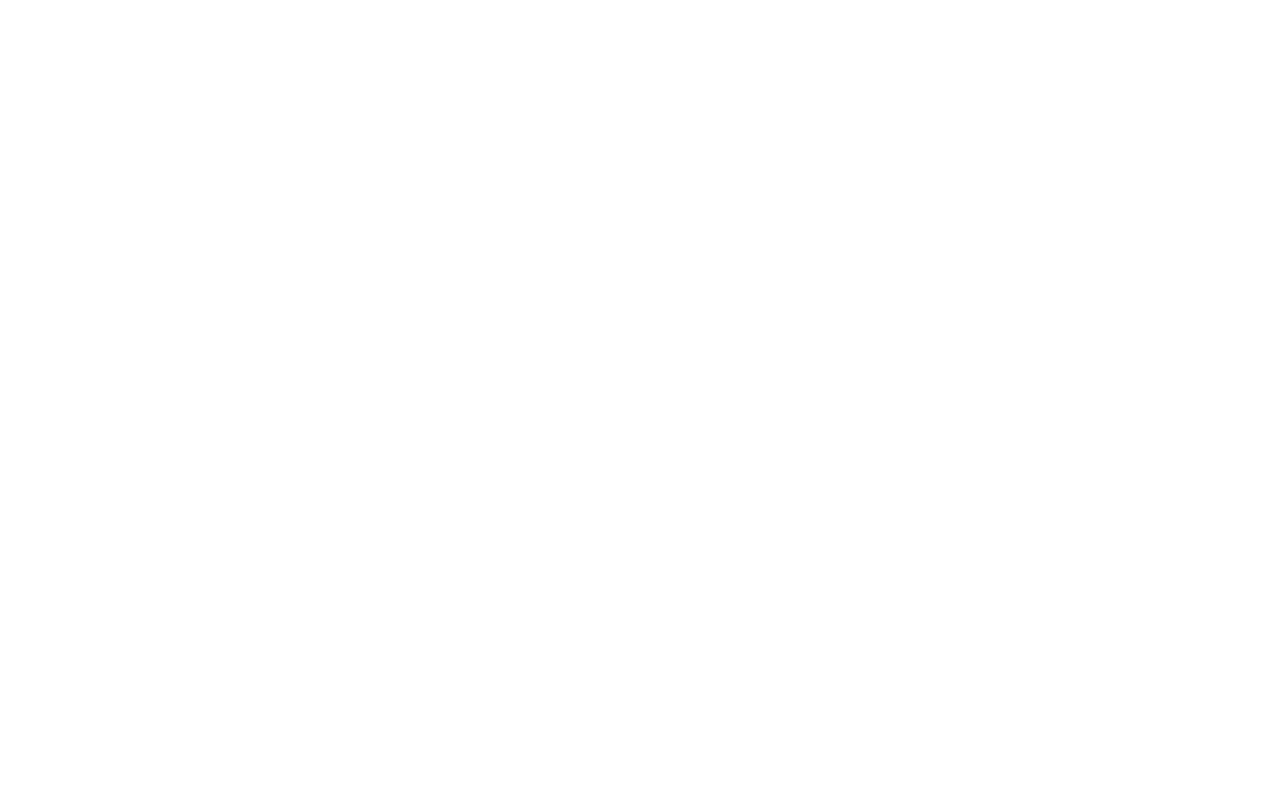
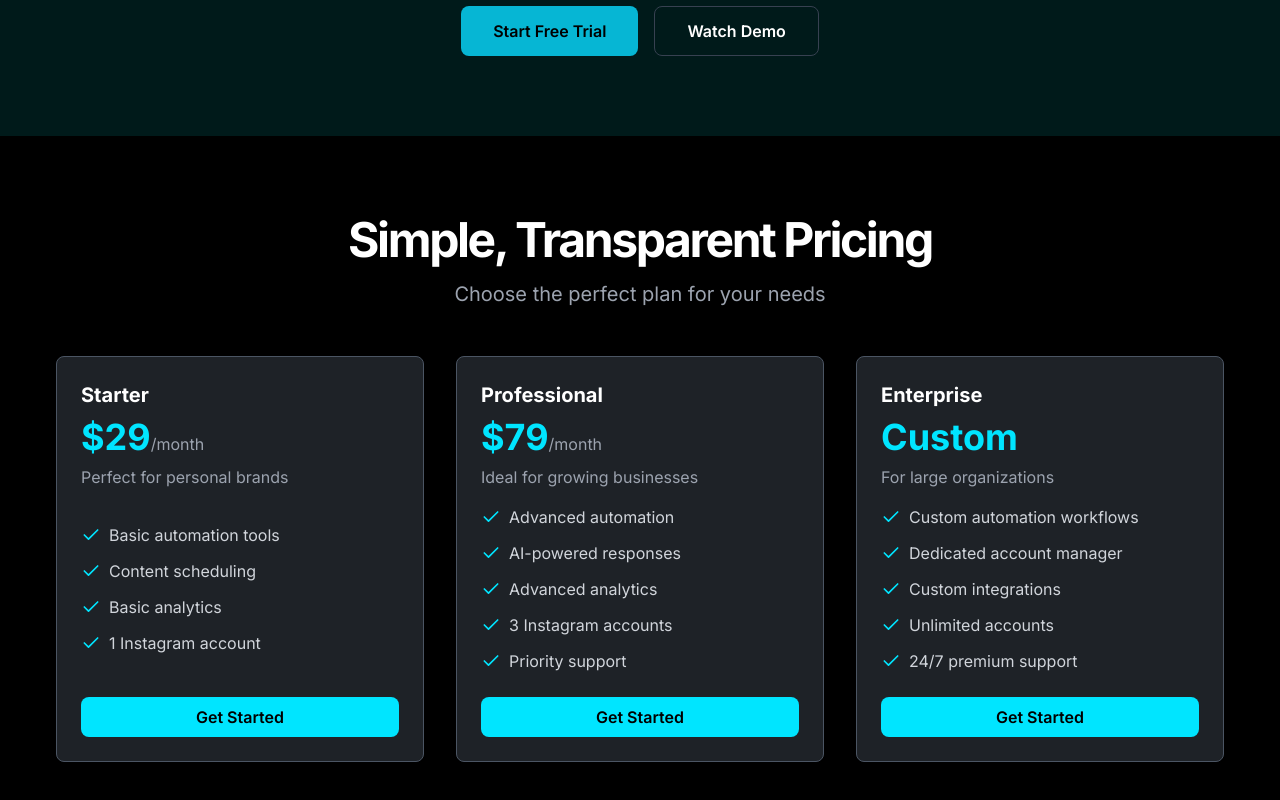
Before and after one commit to zaka-urrehman/streamsnap, a Next.js app: page / in a window 1280 px wide. Shown: the part 1600-2400 px from the top of the page. Before the commit the page ends 1468 px from the top, so only its background shows below. Built offline with nearby package versions, Linux system fonts and the light colour scheme.

Commit message:
add Pricing and Tagline Section

```diff
--- a/src/components/pages/Homepage.tsx
+++ b/src/components/pages/Homepage.tsx
@@ -1,11 +1,17 @@
 
 import Contact from "../shared/Contact";
+import { Features } from "../shared/Features";
 import Hero from "../shared/Hero";
+import { Pricing } from "../shared/Pricing";
+import { Tagline } from "../shared/Tagline";
 
 export default function Homepage() {
     return (
         <div>
             <Hero/>
+            <Features/>
+            <Tagline/>
+            <Pricing/>
             <Contact/>
         </div>
     )
--- /dev/null
+++ b/src/components/shared/Pricing.tsx
@@ -0,0 +1,89 @@
+import { Check } from 'lucide-react'
+import H2 from './texts/H2'
+import P1 from './texts/P1'
+import PageWrapper from './wrappers/PageWrapper'
+
+export function Pricing() {
+  const plans = [
+    {
+      name: "Starter",
+      price: "$29",
+      description: "Perfect for personal brands",
+      features: [
+        "Basic automation tools",
+        "Content scheduling",
+        "Basic analytics",
+        "1 Instagram account"
+      ]
+    },
+    {
+      name: "Professional",
+      price: "$79",
+      description: "Ideal for growing businesses",
+      features: [
+        "Advanced automation",
+        "AI-powered responses",
+        "Advanced analytics",
+        "3 Instagram accounts",
+        "Priority support"
+      ]
+    },
+    {
+      name: "Enterprise",
+      price: "Custom",
+      description: "For large organizations",
+      features: [
+        "Custom automation workflows",
+        "Dedicated account manager",
+        "Custom integrations",
+        "Unlimited accounts",
+        "24/7 premium support"
+      ]
+    }
+  ]
+
+  return (
+    <section className="w-full py-20 bg-black">
+      <PageWrapper>
+        <div className="container px-4 md:px-6">
+          <div className="text-center mb-12">
+            <H2>
+              Simple, Transparent Pricing
+            </H2>
+            <P1>
+              Choose the perfect plan for your needs
+            </P1>
+          </div>
+          <div className="grid grid-cols-1 md:grid-cols-3 gap-8">
+            {plans.map((plan, index) => (
+              <div
+                key={index}
+                className="relative flex flex-col justify-between p-6 rounded-lg border border-gray-600 hover:border-mySecondary-500 duration-300 bg-gray-600 bg-opacity-40 backdrop:blur-2xl hover:bg-gray-600/50 transition-all"
+              >
+                <div className="mb-4">
+                  <h3 className="text-xl font-bold text-white">{plan.name}</h3>
+                  <div className="mt-2">
+                    <span className="text-4xl font-bold text-[#00E5FF]">{plan.price}</span>
+                    {plan.price !== "Custom" && <span className="text-gray-400">/month</span>}
+                  </div>
+                  <p className="mt-2 text-gray-400">{plan.description}</p>
+                </div>
+                <ul className="space-y-3 mb-6">
+                  {plan.features.map((feature, featureIndex) => (
+                    <li key={featureIndex} className="flex items-center text-gray-300">
+                      <Check className="w-5 h-5 mr-2 text-[#00E5FF]" />
+                      {feature}
+                    </li>
+                  ))}
+                </ul>
+                <button className="w-full px-4 py-2 rounded-lg bg-[#00E5FF] hover:bg-[#00E5FF]/90 text-black font-semibold transition-colors">
+                  Get Started
+                </button>
+              </div>
+            ))}
+          </div>
+        </div>
+      </PageWrapper>
+    </section>
+  )
+}
--- /dev/null
+++ b/src/components/shared/Tagline.tsx
@@ -0,0 +1,28 @@
+import H2 from "./texts/H2";
+import P1 from "./texts/P1";
+
+export function Tagline() {
+    return (
+      <section className="w-full py-20 bg-[#001A1A]">
+        <div className="container px-4 md:px-6">
+          <div className="max-w-4xl mx-auto text-center">
+            <H2 >
+              Transform Your Instagram Presence with{" "}
+              <span className="text-[#00E5FF]">AI-Powered Tools</span>
+            </H2>
+            <P1>
+              Join thousands of creators and businesses who trust StreamSnap to grow their Instagram presence
+            </P1>
+            <div className="flex flex-col sm:flex-row gap-4 justify-center mt-8">
+              <button className="px-8 py-3 rounded-lg bg-mySecondary-500 hover:bg-mySecondary-500/90 text-black font-semibold transition-colors">
+                Start Free Trial
+              </button>
+              <button className="px-8 py-3 rounded-lg border border-gray-700 hover:border-mySecondary-400 duration-300 text-white font-semibold transition-colors">
+                Watch Demo
+              </button>
+            </div>
+          </div>
+        </div>
+      </section>
+    )
+  }
```
